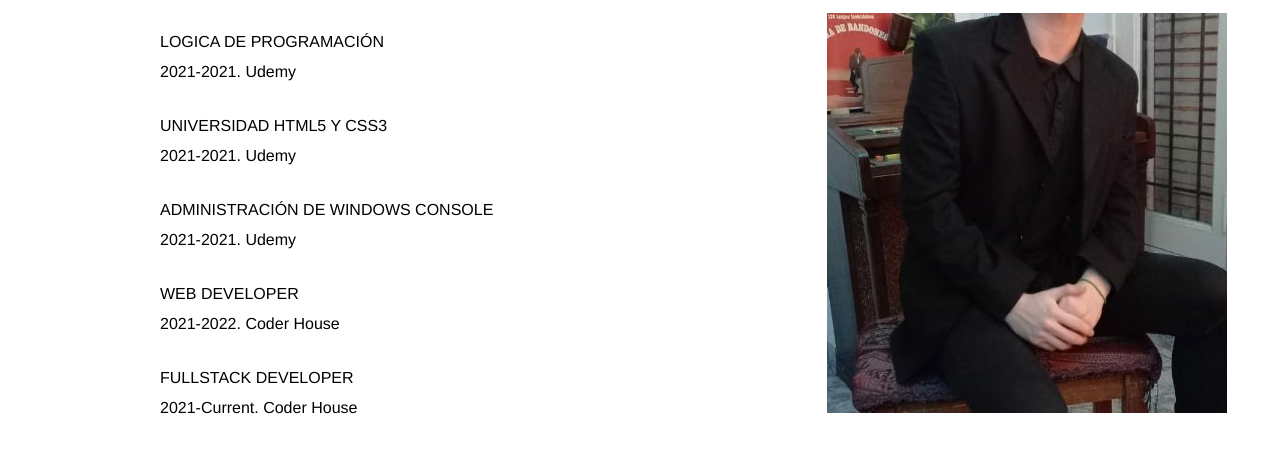
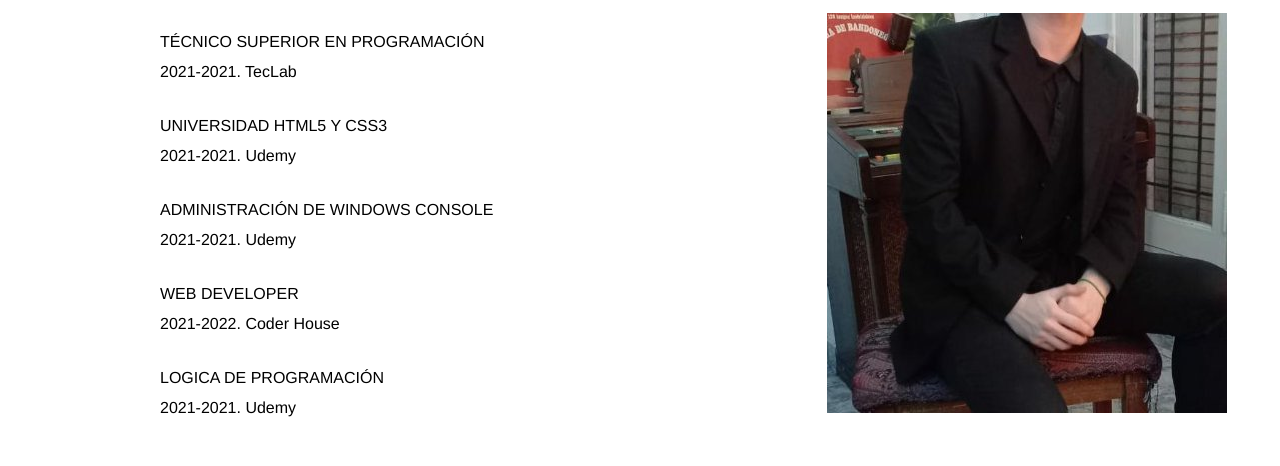
Before and after one commit to aggustin21/aggustin21.github.com, a plain HTML site: page cv/index.html in a window 1280 px wide. Shown: the part 200-666 px from the top of the page. Drawn offline with Linux system fonts and the light colour scheme.

Commit message:
Update index.html

```diff
--- a/cv/index.html
+++ b/cv/index.html
@@ -24,16 +24,16 @@
                     <h3 style="font-size: 36px;font-weight: 700px;">Education</h3>
                     <div>
                     <dl>
-                        <dt style="font-size: 16px;text-transform: uppercase;margin-bottom: 12px;margin-top: 36px;">Logica de Programación</dt>
-                        <dd style="margin: 0">2021-2021. Udemy</dd>
+                        <dt style="font-size: 16px;text-transform: uppercase;margin-bottom: 12px;margin-top: 36px;">Técnico Superior en Programación</dt>
+                        <dd style="margin: 0">2021-2021. TecLab</dd>
                         <dt style="font-size: 16px;text-transform: uppercase;margin-bottom: 12px;margin-top: 36px;">Universidad HTML5 y CSS3</dt>
                         <dd style="margin: 0">2021-2021. Udemy</dd>
                         <dt style="font-size: 16px;text-transform: uppercase;margin-bottom: 12px;margin-top: 36px;">Administración de Windows Console</dt>
                         <dd style="margin: 0">2021-2021. Udemy</dd>
                         <dt style="font-size: 16px;text-transform: uppercase;margin-bottom: 12px;margin-top: 36px;">Web Developer</dt>
                         <dd style="margin: 0">2021-2022. Coder House</dd>
-                        <dt style="font-size: 16px;text-transform: uppercase;margin-bottom: 12px;margin-top: 36px;">Fullstack Developer</dt>
-                        <dd style="margin: 0">2021-Current. Coder House</dd>
+                        <dt style="font-size: 16px;text-transform: uppercase;margin-bottom: 12px;margin-top: 36px;">Logica de Programación</dt>
+                        <dd style="margin: 0">2021-2021. Udemy</dd>
                     </dl>
                     </div>
                 </div>
```
